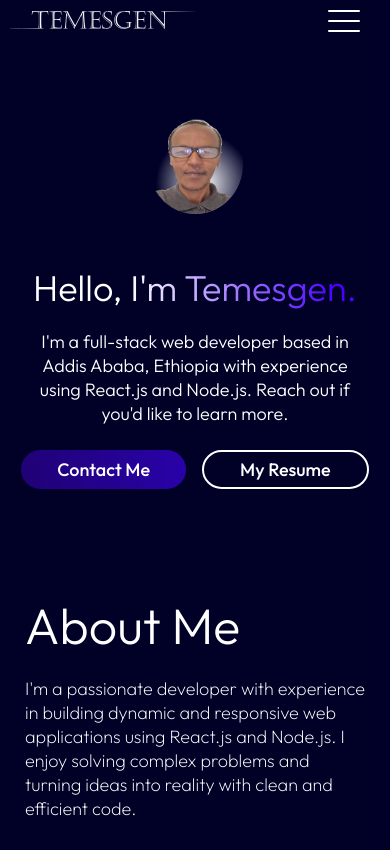
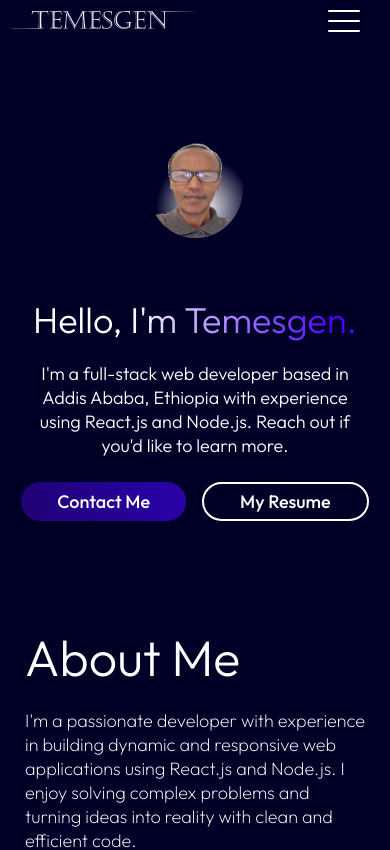
Before and after one commit to Temesgen123/temsgnportfolio, a React (Vite) app: page / in a window 390 px wide. Shown: the top 850 px of the page. Built offline with nearby package versions, Linux system fonts and the light colour scheme.

Commit message:
edited hero section

```diff
--- a/src/Components/Hero/Hero.css
+++ b/src/Components/Hero/Hero.css
@@ -69,11 +69,11 @@
     margin: 55px 5px;
   }
   .hero img {
-    margin-top: 40px;
+    margin-top: 64px;
     width: 25%;
   }
   .hero h1 {
-    margin-top: 32px;
+    margin-top: 40px;
     width: 90%;
     font-size: 36px;
     line-height: 36px;
```
